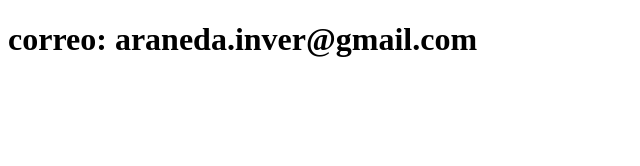
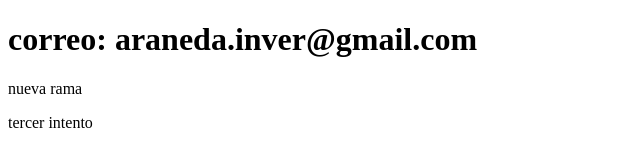
Before and after one commit to Miguel-Araneda/sistema-de-registro, a plain HTML site: page contacto.html in a window 1280 px wide. Shown: the whole page, without its empty margins (0-640 px from the left). Drawn offline with Linux system fonts and the light colour scheme.

Commit message:
actualiza contacto 3 intento

```diff
--- a/contacto.html
+++ b/contacto.html
@@ -9,5 +9,11 @@
     <h1>
         correo: araneda.inver@gmail.com
     </h1>
+    <p>
+        nueva rama
+    </p>
+    <p>
+        tercer intento
+    </p>
 </body>
 </html>
```
